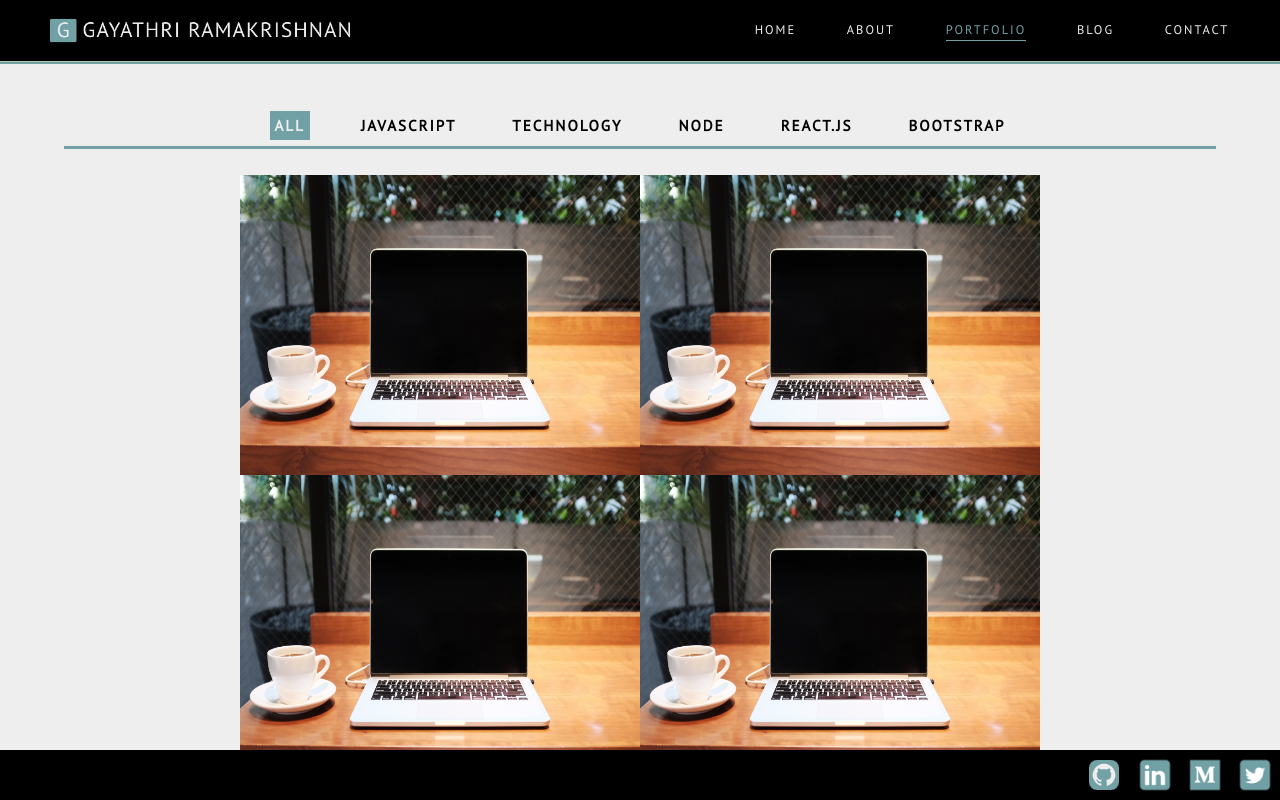
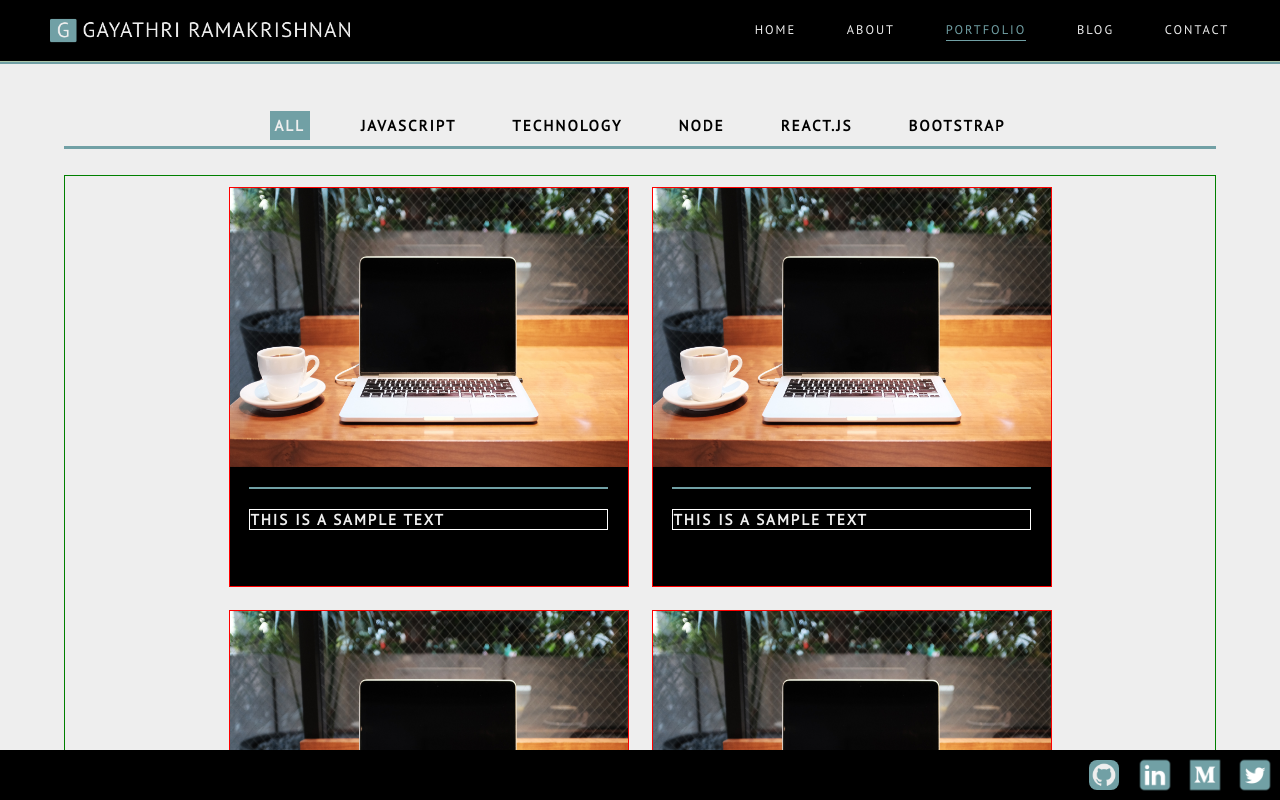
Before and after one commit to G3-Code/g3-portfolio, a React (Create React App) app in the folder client/: page /portfolio in a window 1280 px wide. Built offline with nearby package versions, Linux system fonts and the light colour scheme.

Commit message:
Working on the format for portfolio card

```diff
--- a/client/src/components/Portfolio/Card.js
+++ b/client/src/components/Portfolio/Card.js
@@ -4,6 +4,8 @@ function Card(props) {
   return (
     <div className="card">
       <img src={props.card.img} alt="portfolio" />
+      <div className="card-separator" />
+      <div className="card-txt">This is a sample text</div>
     </div>
   );
 }
--- a/client/src/components/Portfolio/data.js
+++ b/client/src/components/Portfolio/data.js
@@ -55,13 +55,6 @@ export const cardData = [
   },
   {
     headline:
-      "Typescript: Ten Things you Should Know Before Building Your Next Angular Application",
-    tab: "javascript",
-    img: "./assets/test.jpg",
-    author: "SIR RUFF'N'STUFF"
-  },
-  {
-    headline:
       "The Hottest New Bootstrap 4 Components Every Developer Needs to Know About",
     tab: "bootstrap",
     img: "./assets/test.jpg",
--- a/client/src/style/portfolio.css
+++ b/client/src/style/portfolio.css
@@ -49,21 +49,37 @@
   flex-wrap: wrap;
   width: 100%;
   height: auto;
+  border: 1px solid green;
 }
 
 .card {
   width: 40rem;
-  height: 30rem;
-  margin: 0% 0%;
+  height: 40rem;
+  margin: 1% 1%;
   font-size: 1.5rem;
   text-transform: uppercase;
   letter-spacing: 0.2rem;
   font-weight: bolder;
+  display: flex;
+  flex-direction: column;
+  border: 1px solid red;
+  background-color: black;
+  color: #eeeeee;
+}
+
+.card-separator {
+  border: 1px solid #71a0a5;
+  margin: 5% 5%;
+}
+
+.card-txt {
+  border: 1px solid white;
+  margin: 0% 5% 1% 5%;
 }
 
 .card img {
   width: 100%;
-  height: 100%;
+  height: 70%;
 }
 
 .active-tab {
```
